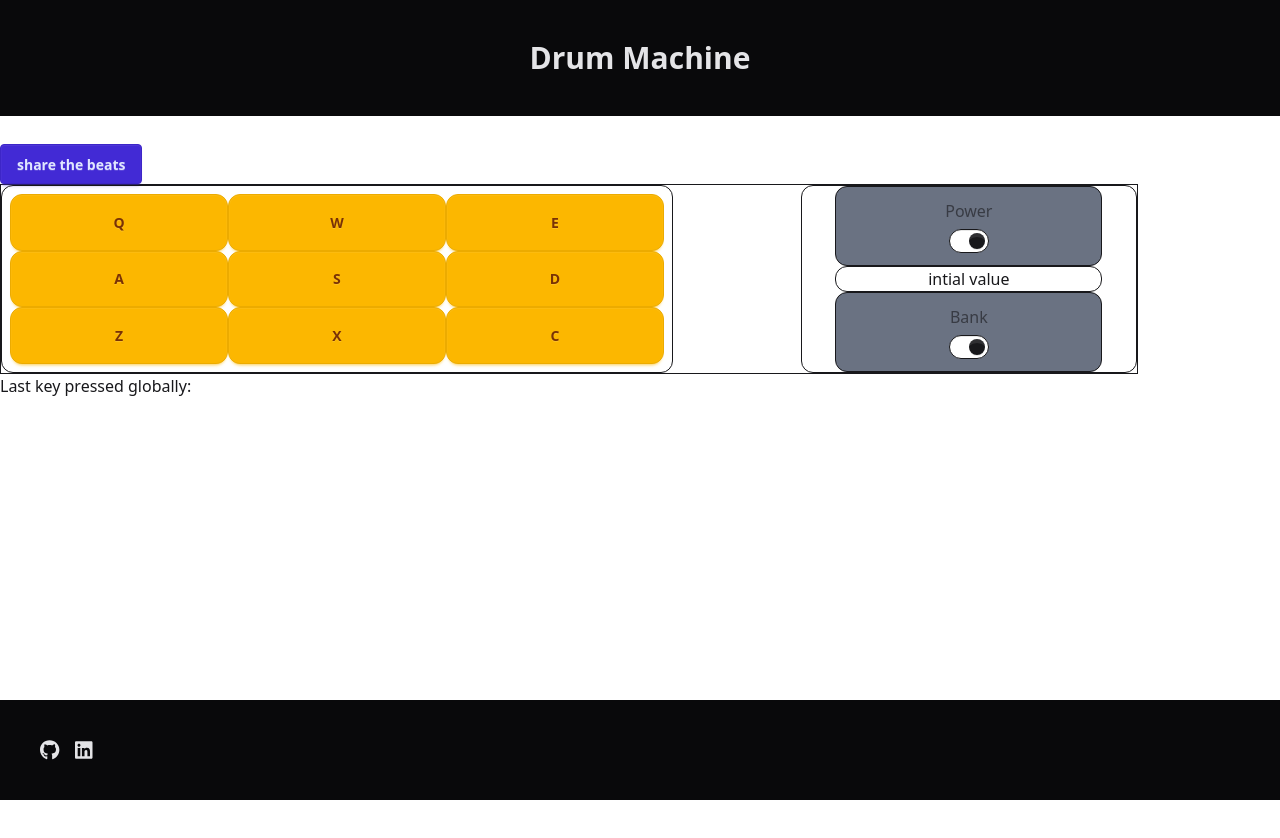
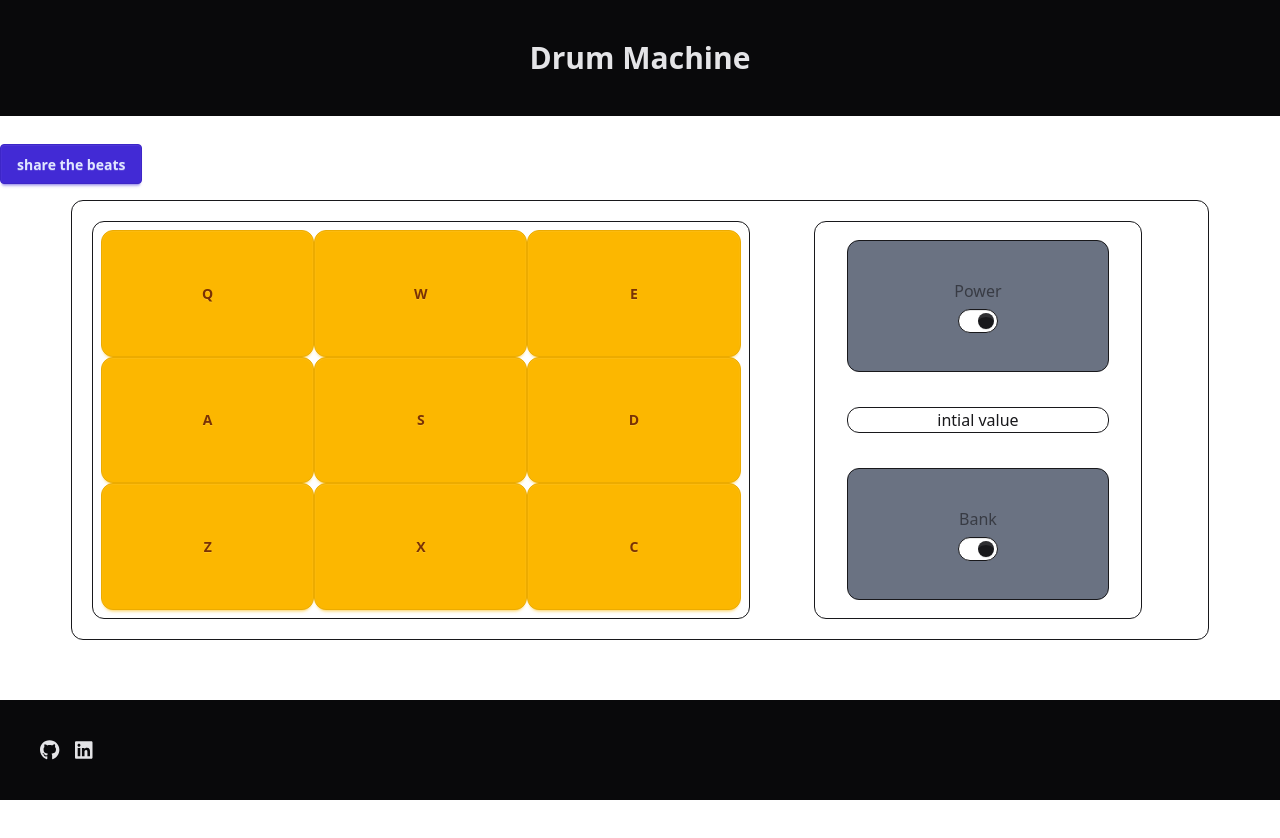
Before and after one commit to legriffalo/FCC-react-drum-machine, a React (Vite) app in the folder drums/: page / in a window 1280 px wide. Shown: the top 838 px of the page. Built offline with nearby package versions, Linux system fonts and the light colour scheme.

Commit message:
trimmed unneeded files and dependencies

```diff
--- a/drums/src/App.tsx
+++ b/drums/src/App.tsx
@@ -5,15 +5,15 @@ import Footer from './assets/components/footer'
 import Button from './assets/components/button'
 import { SOUNDS } from './assets/sounds-data.ts';
 // import SfxButton from './assets/components/sfx-button.tsx';
-import KeyCheck from './assets/components/key-check.tsx'
+// import KeyCheck from './assets/components/key-check.tsx'
 import AltSoundBoard from './assets/components/alt-soundboard.tsx';
 import InfoPanel from './assets/components/infopanel.tsx';
 
 interface Sound {
   id: string;
   keyPrompt: string;
-  audio: string;
   label:string;
+  source:string;
 }
 
 function App() {
@@ -40,20 +40,11 @@ function App() {
       <Header title="Drum Machine"></Header>
       <Button id = "share twitter" label = "share the beats"></Button>
 
-
-{/* <audio controls>
-  <source src="/assets/sounds/Heater-1.mp3" type="audio/mp3" />
-  Your browser does not support the audio element.
-</audio> */}
-        {/* <div id = "display2" className='w-8/9 border'>
-          <SoundBoard sounds = {sounds}></SoundBoard>
-        </div> */}
-
-      <div id = "display" className='w-8/9 border flex flex-row gap-[10vw]'>
+      <div id = "display" className='m-auto mt-[2vh] h-[55vh] w-8/9 border flex flex-row gap-[5vw] p-5 rounded-xl'>
         <AltSoundBoard onUsedChange= {handleUsedChange} sounds = {sounds}></AltSoundBoard>
         <InfoPanel used = {used}></InfoPanel>
       </div>
-      <KeyCheck></KeyCheck>
+      {/* <KeyCheck></KeyCheck> */}
       <Footer></Footer>
     </div>
     </>
```
